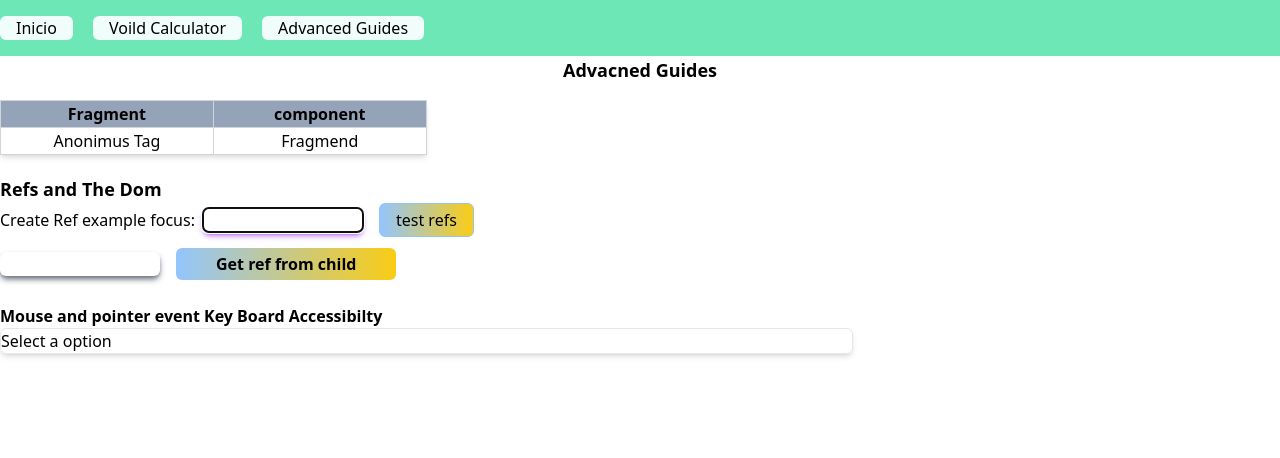
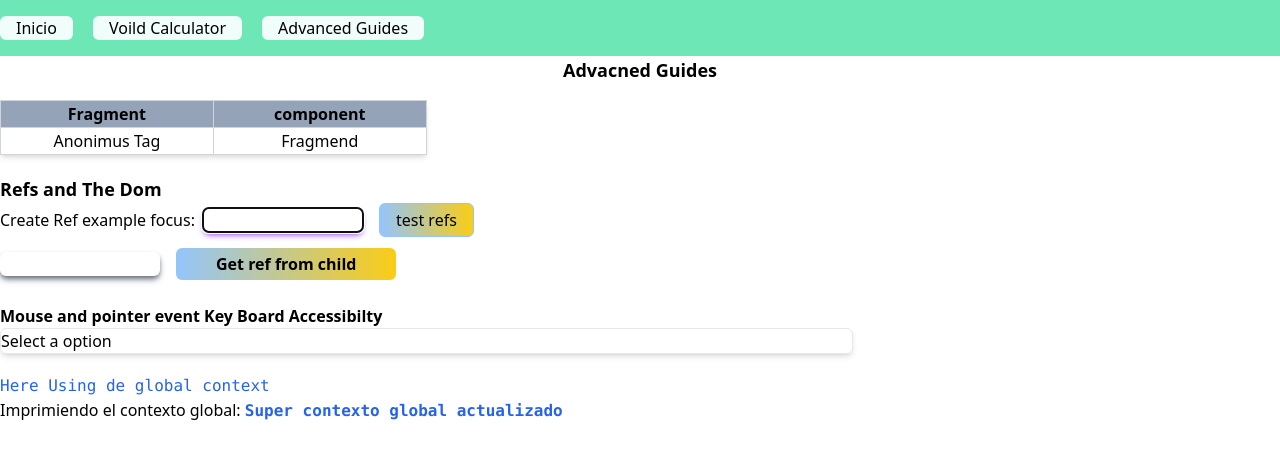
Before and after one commit to luchito93/react-docs-tutorial, a React (Create React App) app: page /advanced-guides in a window 1280 px wide. Shown: the top 458 px of the page. Built offline with nearby package versions, Linux system fonts and the light colour scheme.

Commit message:
feat: :sparkles: Using Global Context

```diff
--- a/src/advancedguides/codesplitin/AdvancedGuides.js
+++ b/src/advancedguides/codesplitin/AdvancedGuides.js
@@ -2,6 +2,7 @@ import Navbar from "./Navbar"
 import FragmentsTable from "../fragments/Table"
 import RefExample from "../refsandthedom/MyComponent"
 import MouseAndPointerEvent from "../mouseandpointerevents/SelectExample"
+import ContextUsage from "../context/ContextUsage"
 
 export default function AdvancedGuides(props) {
     return (
@@ -12,6 +13,7 @@ export default function AdvancedGuides(props) {
                 <FragmentsTable />
                 <RefExample />
                 <MouseAndPointerEvent />
+                <ContextUsage />
             </div>
         </>
     )
--- /dev/null
+++ b/src/advancedguides/context/ContextUsage.js
@@ -0,0 +1,17 @@
+import { Component } from "react";
+import { GobalContext } from "./ContextVar";
+
+class ContextUsage extends Component {
+    static contextType = GobalContext
+
+    render () {
+        return (
+            <div>
+                <h3 className="font-mono text-blue-600 mt-5">Here Using de global context</h3>
+                <p>Imprimiendo el contexto global: <span className="font-bold font-mono text-blue-600">{this.context}</span></p>
+            </div>
+        )
+    }
+}
+
+export default ContextUsage
--- /dev/null
+++ b/src/advancedguides/context/ContextVar.js
@@ -0,0 +1,7 @@
+import { createContext } from "react";
+
+const GobalContext = createContext('mi contexto global')
+
+export {
+    GobalContext
+}
--- a/src/index.js
+++ b/src/index.js
@@ -2,13 +2,17 @@ import ReactDOM from 'react-dom';
 import { Suspense, lazy } from 'react';
 import { BrowserRouter, Routes, Route } from 'react-router-dom'
 import './index.css'
+import { GobalContext } from './advancedguides/context/ContextVar';
 
 const App = lazy(() => import("./App"))
 const VolidCalculator = lazy(() => import('./advancedguides/codesplitin/VolidCalculator'))
 const AdvancedGuides = lazy(() => import('./advancedguides/codesplitin/AdvancedGuides'))
 
+
+
 ReactDOM.render(
   <BrowserRouter>
+    <GobalContext.Provider value='Super contexto global actualizado'>
       <Suspense fallback={<div>Cargando criaguras ..............</div>}>
         <Routes>
           <Route path="/" element={<App/>} />
@@ -16,6 +20,7 @@ ReactDOM.render(
           <Route path="/advanced-guides" element={<AdvancedGuides />} />
         </Routes>
       </Suspense>
+    </GobalContext.Provider>
   </BrowserRouter>,
   document.getElementById('root')
 );
```
Lines whose indentation alone changed are shown as unchanged.
